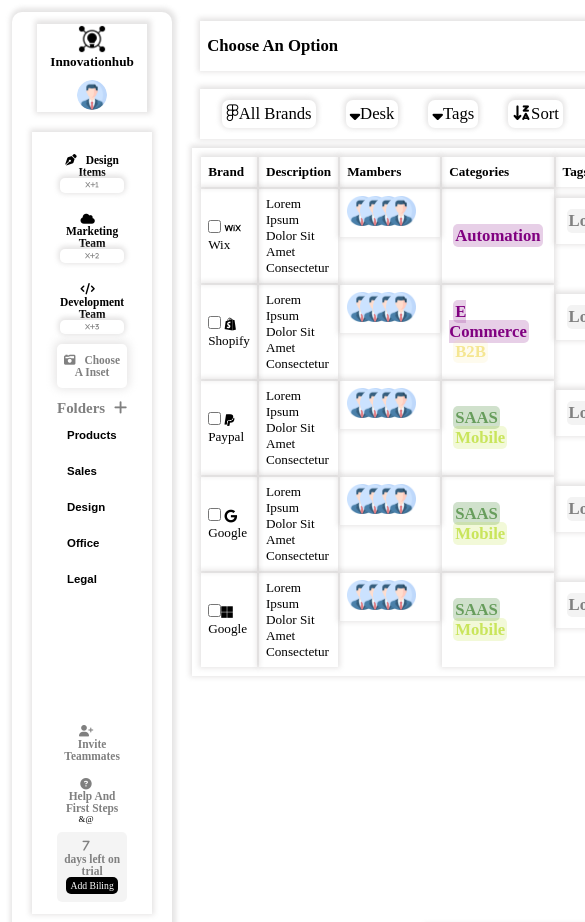
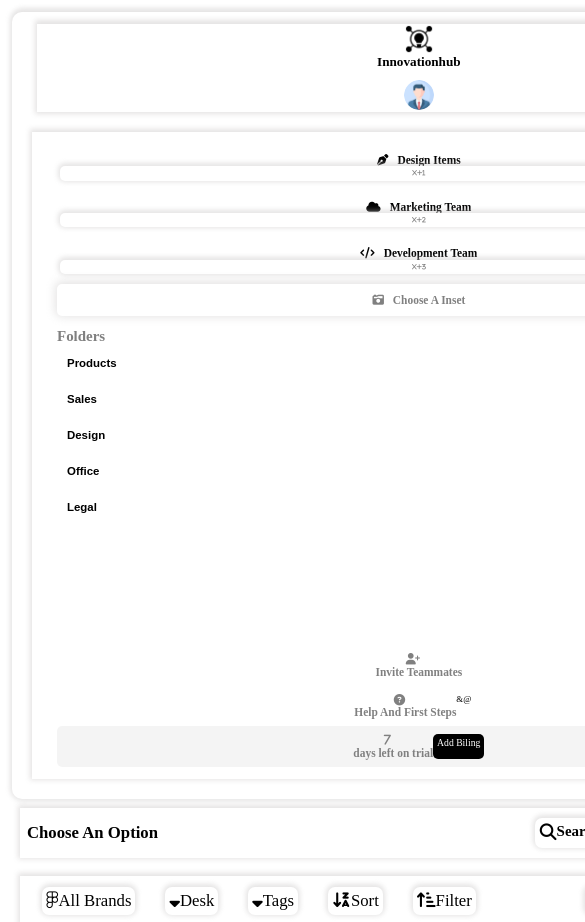
Before and after one commit to Shariya31/Assignment, a plain HTML site: page index.html in a window 390 px wide. Shown: the top 922 px of the page, 585 px wide, since content can reach past the window. Drawn offline with Linux system fonts and the light colour scheme.

Commit message:
final commit

```diff
--- a/style.css
+++ b/style.css
@@ -561,6 +561,11 @@
 }
 
 @media (max-width:848px) {
+    .main_container{
+        flex-direction: column;
+        flex-wrap: wrap;
+    }
+
     .leftbar .upper_leftbar {
         flex-direction: column;
         align-items: center;
```
